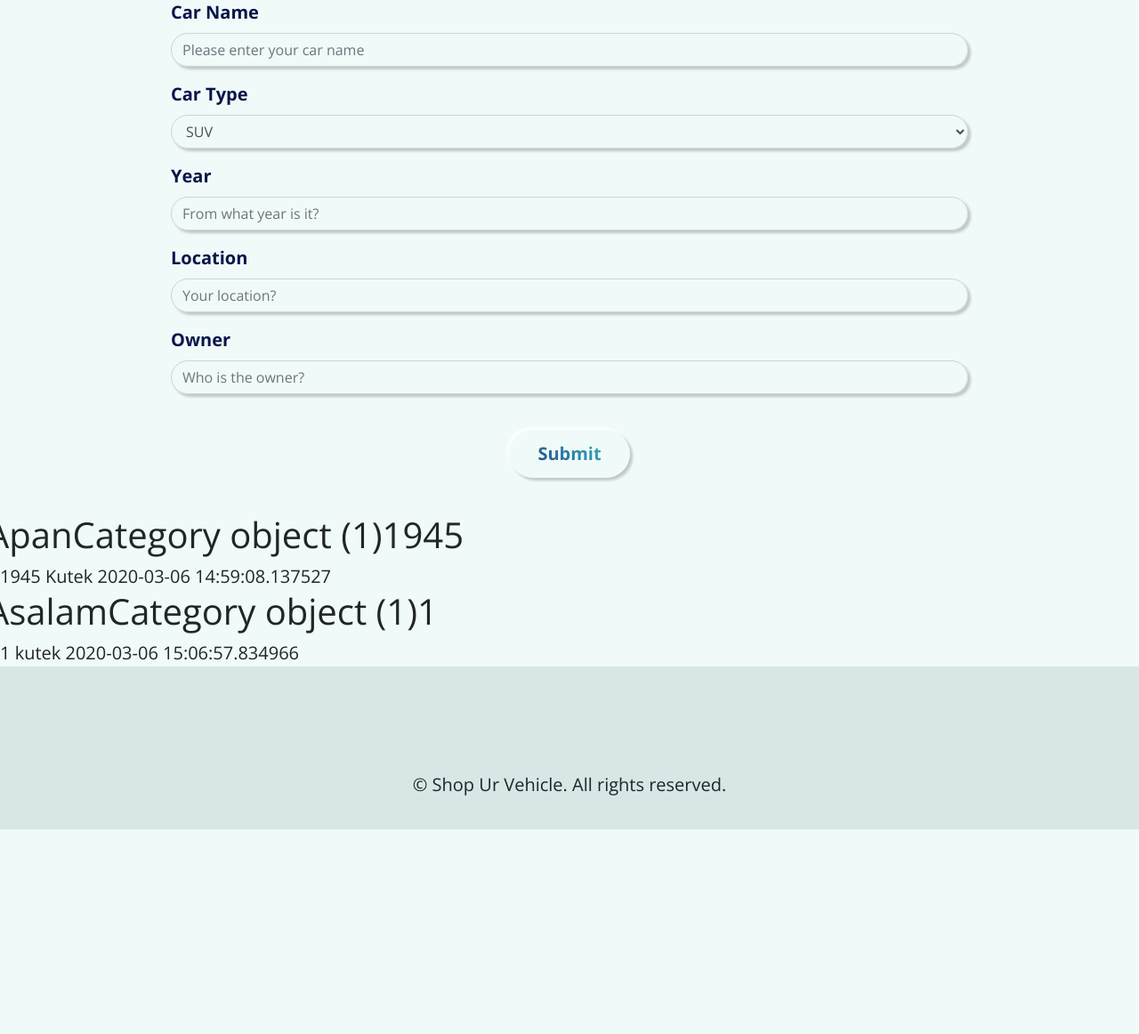
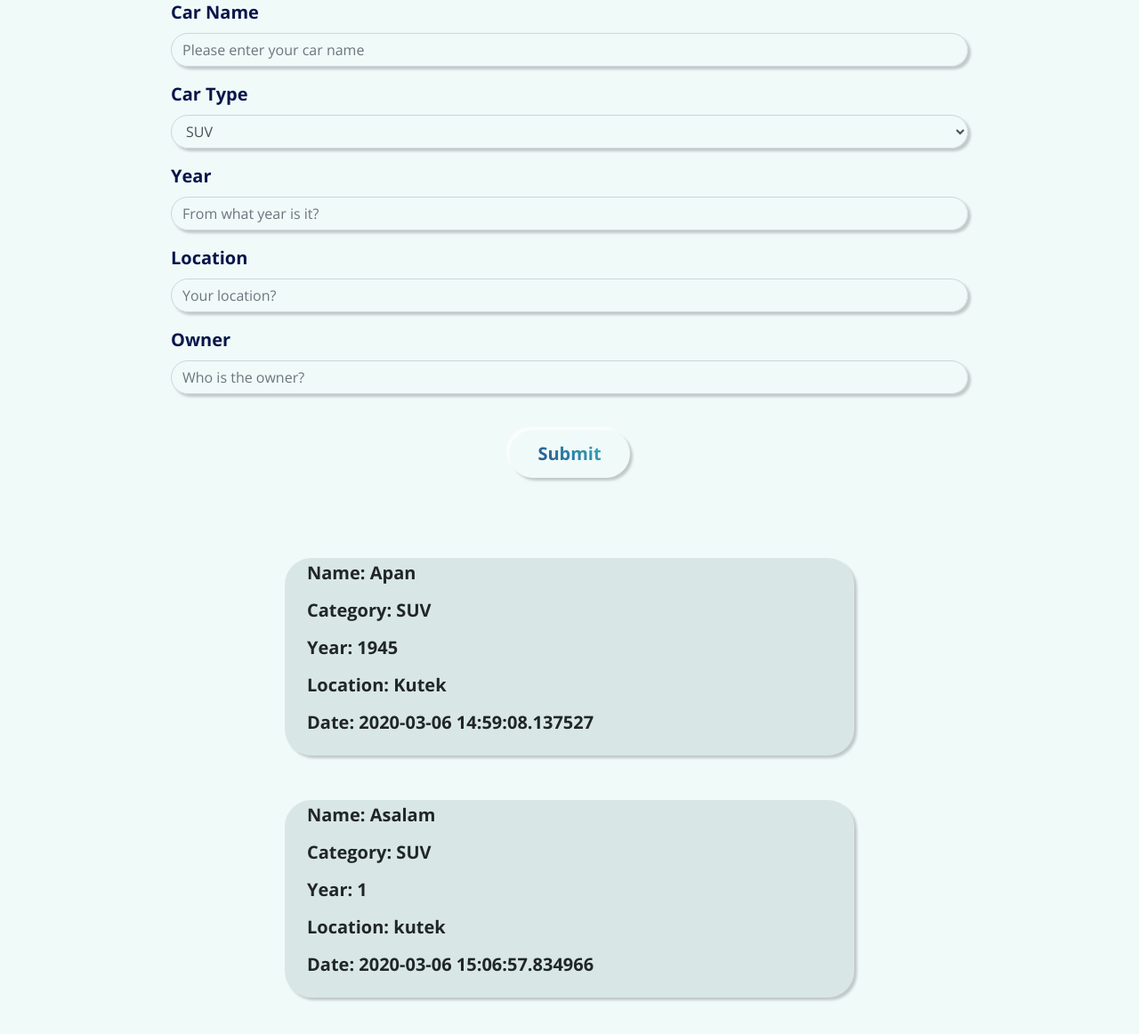
Before and after one commit to suryanirvana/shop-ur-vehicle-suv, a Django app: page /transaction.html in a window 1280 px wide. Shown: the part 351-1513 px from the top of the page at 89% size. Run offline with Django 3.2, Linux system fonts and the light colour scheme; data comes from the database, SQL or seed files in the repository; both versions use the stored data as it was after the commit; some libraries are stand-ins or nearby versions.

Commit message:
Add responses

```diff
--- a/suv/static/css/style.css
+++ b/suv/static/css/style.css
@@ -1202,3 +1202,26 @@ h4.type {
 
 	color: #40D0CE;
 }
+
+.response {
+	max-height: 1000px;
+	overflow-y: scroll;
+}
+.row.twelve {
+	background-color: #D8E7E6;
+	display: flex;
+	margin: 50px;
+	width: 50vw;
+	margin-left: auto;
+	margin-right: auto;
+	border-radius: 30px;
+	box-shadow: 3px 3px 3px 0 rgba(0,0,0,0.2);
+}
+
+.row.twelve h1{
+	width: 100%;
+	padding: 5px;
+	margin-left: 20px;
+	font-size: 20px;
+	font-weight: bold;
+}
--- a/suv/templates/transaction.html
+++ b/suv/templates/transaction.html
@@ -43,15 +43,12 @@
 <div class="response">
     {% for i in cars %}
     <div class="row twelve">
-        <h1 class="name">{{ i.name }}</h1>
-        <h1 class="category">{{ i.category }}</h1>
-        <h1 class="year">{{ i.year }}</h1>
+        <h1 class="name">Name: {{ i.name }}</h1>
+        <h1 class="category">Category: {{ i.category.car_type }}</h1>
+        <h1 class="year">Year: {{ i.year }}</h1>
+        <h1 class="city">Location: {{ i.city }}</h1>
+        <h1 class="date" style="margin-bottom: 20px;">Date: {{ i.date }}</h1>
     </div>
-
-
-    {{ i.year }}
-    {{ i.city }}
-    {{ i.date }}
     {% endfor %}
 </div>
 {% endblock %}
--- a/suv/urls.py
+++ b/suv/urls.py
@@ -4,7 +4,7 @@ from .views import *
 urlpatterns = [
     path('', index, name='index'),
     path('articles.html', article, name='article'),
-    path('cars.html', cars, name='cars'),
+    # path('cars.html', cars, name='cars'),
     path('category.html', category, name='category'),
     path('rent.html', rent, name='rent'),
     path('transaction.html', transaction, name='transaction'),
--- a/suv_rental/urls.py
+++ b/suv_rental/urls.py
@@ -21,7 +21,7 @@ urlpatterns = [
     path('', include('suv.urls')),
     path('index.html', include('suv.urls')),
     path('articles.html', include('suv.urls')),
-    path('cars.html', include('suv.urls')),
+    # path('cars.html', include('suv.urls')),
     path('rent.html', include('suv.urls')),
     path('category.html', include('suv.urls')),
     path('review.html', include('suv.urls')),
```
Also changed, not shown: suv/templates/rent.html (+14 -0 lines), suv/templates/review.html (+14 -1 lines), db.sqlite3, suv/static/img/download.jpg (added).
